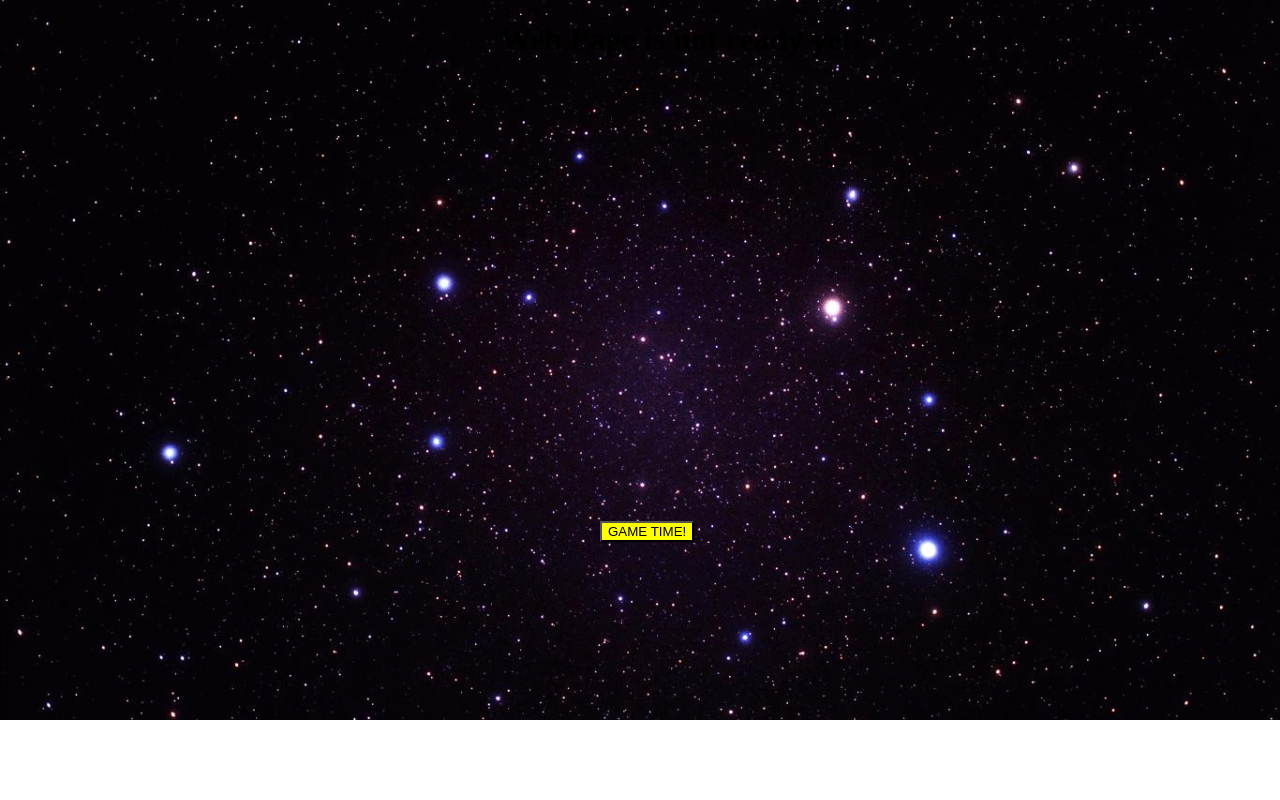
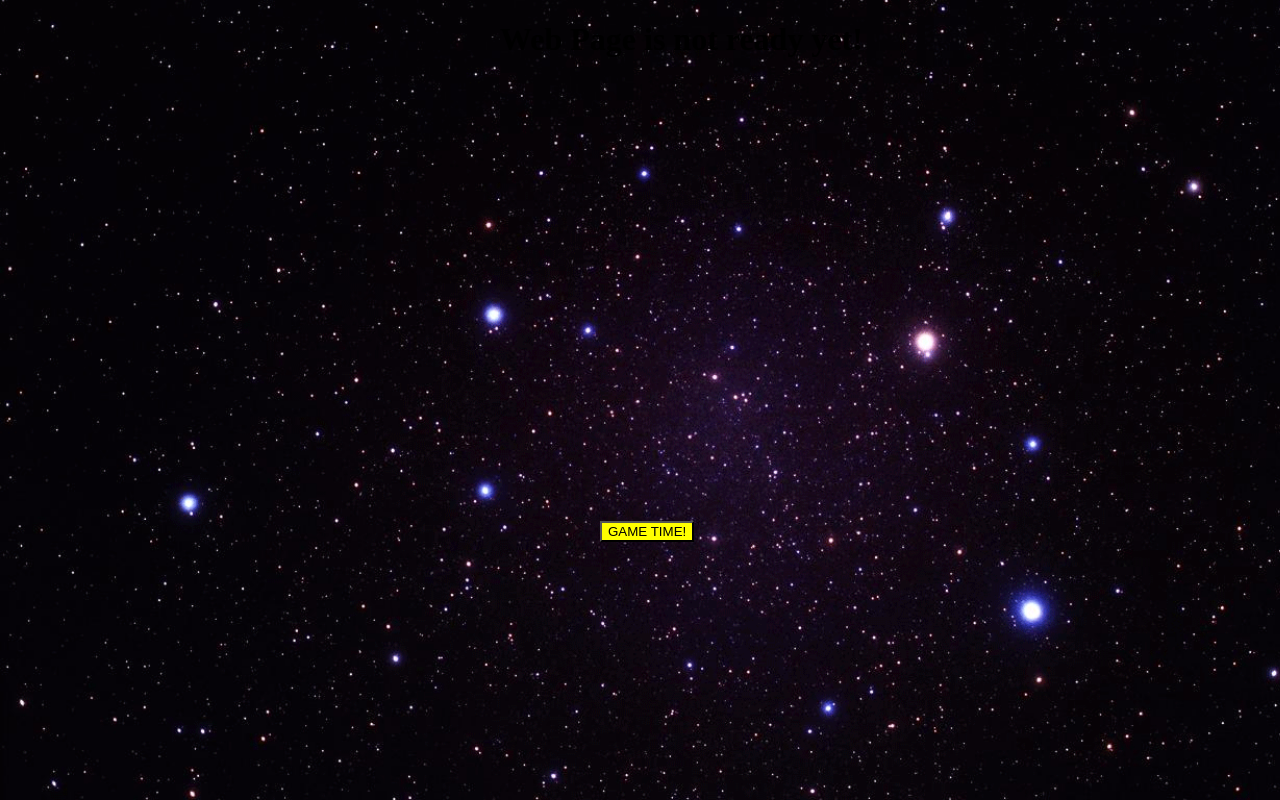
Before and after one commit to ahmetgul93/ahmetgul93.github.io, a plain HTML site: page index.html in a window 1280 px wide. Drawn offline with Linux system fonts and the light colour scheme.

Commit message:
Update style.css

```diff
--- a/style.css
+++ b/style.css
@@ -1,8 +1,9 @@
 body
 {
 background-image: url("backGroundSpace.jpg");
-background-repeat: no-repeat;
+background-repeat: repeat-y;
 background-size: cover;
+background-attachment: fixed;
 margin:0;
 padding:0;
 }
```
